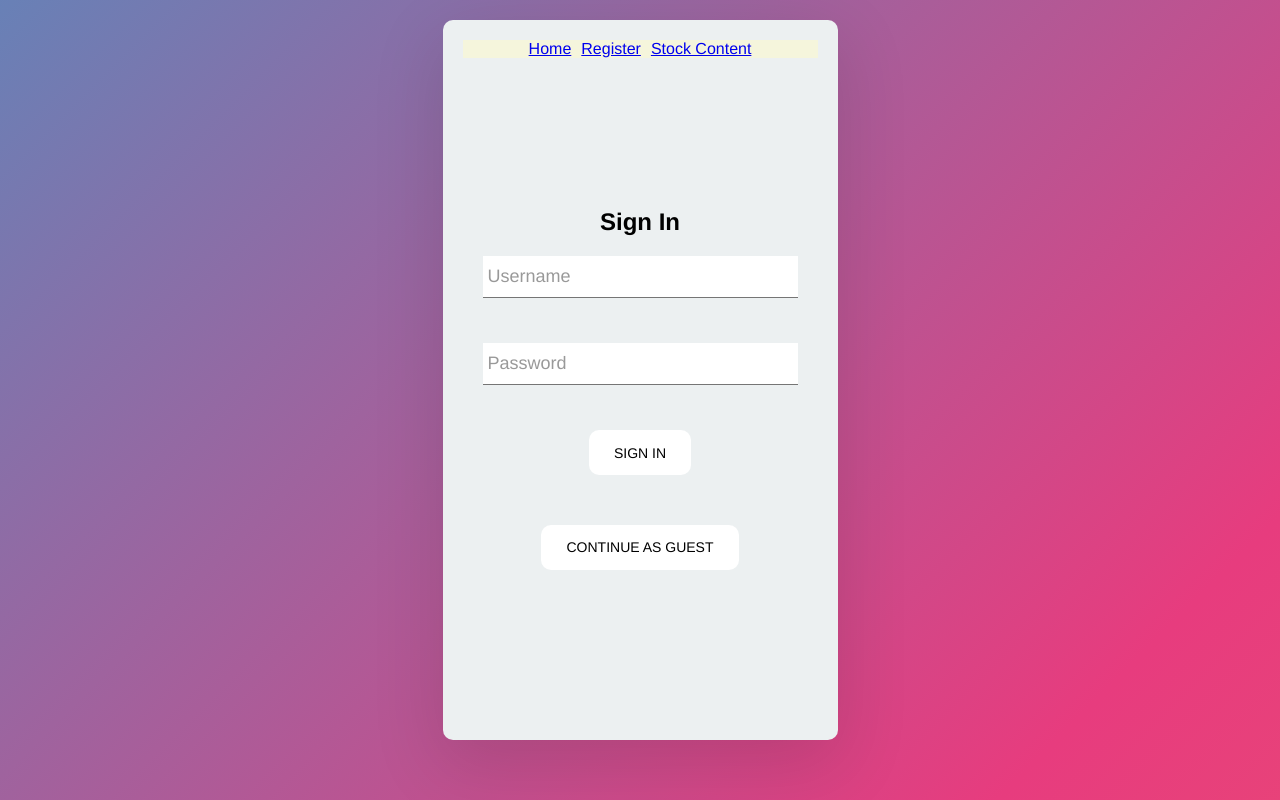
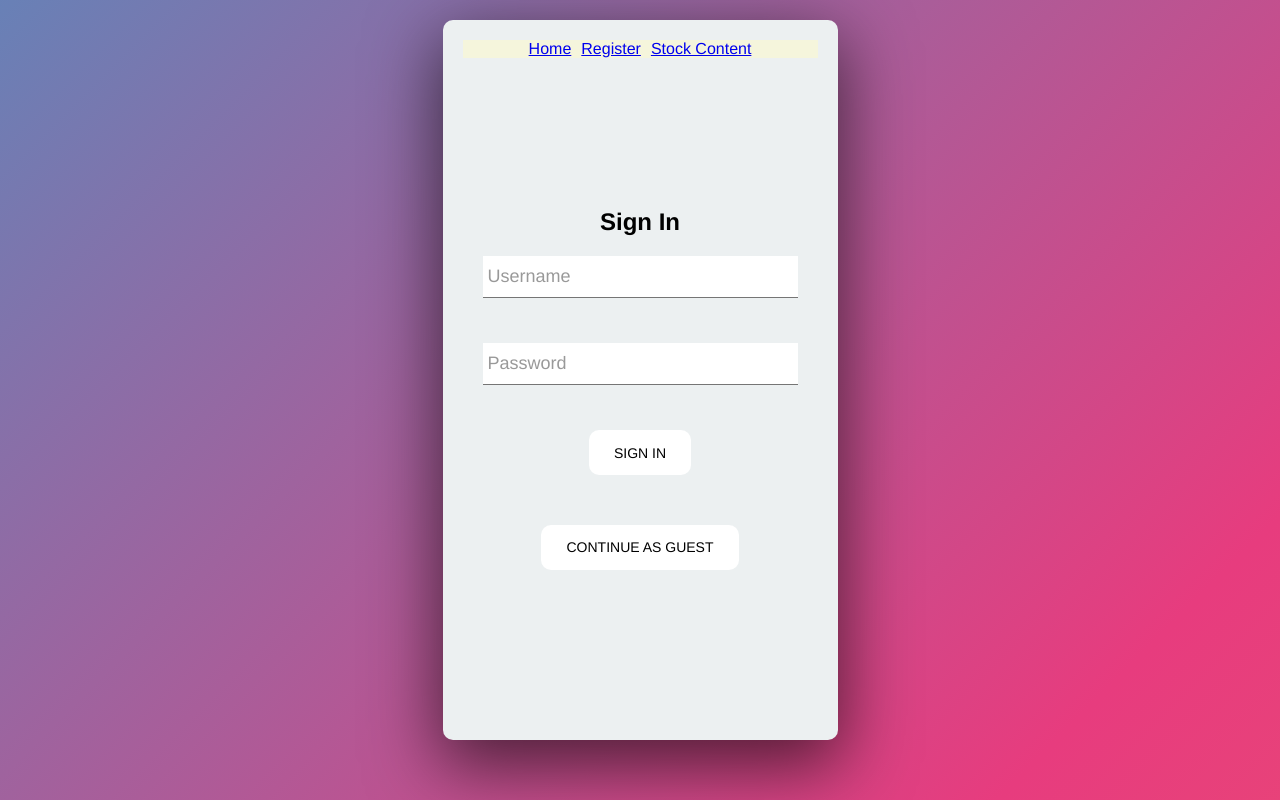
Before and after one commit to bchh325/trading-site, a React (Create React App) app: page /stocks in a window 1280 px wide. Built offline with nearby package versions, Linux system fonts and the light colour scheme; no server answers; what aws-amplify would draw is missing.

Commit message:
styling changes

```diff
--- a/src/App.css
+++ b/src/App.css
@@ -36,7 +36,7 @@ html {
   max-width: 85%;
   max-height: 85%;
   background-color: #ecf0f1;
-  box-shadow: rgba(0, 0, 0, 0.116) 0px 22px 70px 4px;
+  box-shadow: rgba(0, 0, 0, 0.616) 0px 22px 70px 4px;
   border-radius: 10px;
 }
 
```
